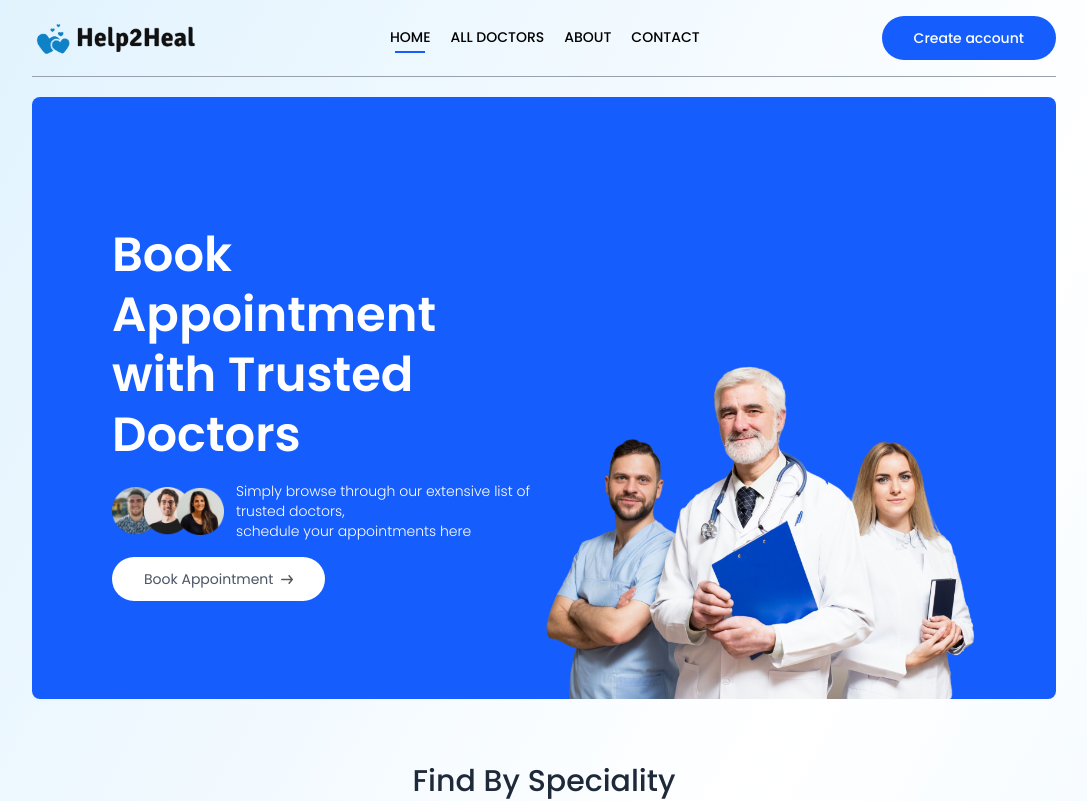
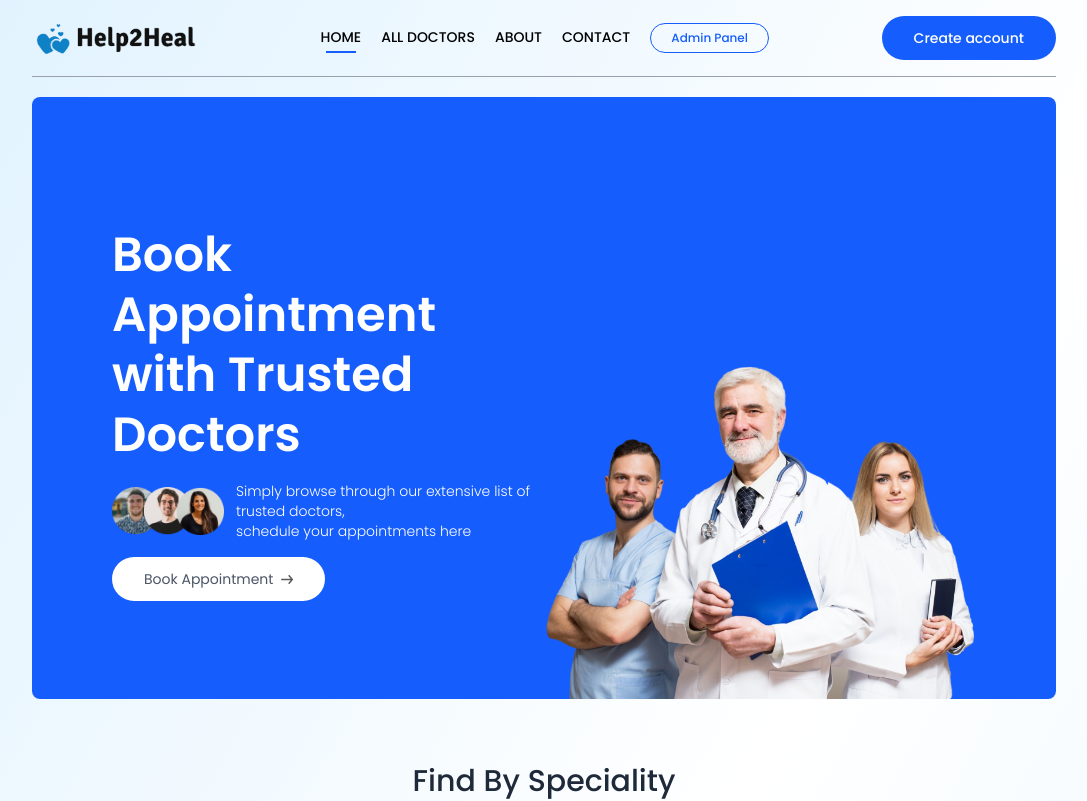
Before and after one commit to VC-Nithesh944/Help2Heal, a React (Vite) app in the folder frontend/: page / in a window 1280 px wide. Shown: the top 801 px of the page, without its empty margins (96-1183 px from the left). Built offline with nearby package versions, Linux system fonts and the light colour scheme; no server answers.

Commit message:
Added Admin Panel Button

```diff
--- a/frontend/src/components/Navbar.jsx
+++ b/frontend/src/components/Navbar.jsx
@@ -10,6 +10,7 @@ const Navbar = () => {
   const [showDropdown, setShowDropdown] = useState(false);
   const { token, setToken, userData } = useContext(AppContext);
 
+  const adminUrl = import.meta.env.VITE_ADMIN_URL;
   //TO remove token from localStorage
   const logout = () => {
     setToken(false);
@@ -49,31 +50,33 @@ const Navbar = () => {
           <li className="py-1">CONTACT</li>
           <hr className="border-none outline-none h-0.5 bg-primary w-3/4 m-auto hidden" />
         </NavLink>
+        {/* Add Admin Panel NavLink */}
+        <li
+          onClick={() => window.open(adminUrl, "_blank", "noopener,noreferrer")}
+          className="py-1.5 text-xs px-5 cursor-pointer border rounded-full text-blue-600 hover:text-blue-700">
+          Admin Panel
+        </li>
       </ul>
       <div className="flex items-center gap-4">
         {token && userData ? (
           <div
             onClick={() => setShowDropdown((prev) => !prev)}
-            className="flex items-center gap-2 cursor-pointer group relative"
-          >
+            className="flex items-center gap-2 cursor-pointer group relative">
             <img className="w-8 rounded-full" src={userData.image} alt="" />
             <img className="w-2.5" src={assets.dropdown_icon} alt="" />
             <div
               className={`absolute top-0 right-0 pt-14 text-base font-medium text-gray-600 z-20 ${
                 showDropdown ? "block" : "hidden"
-              }  group-hover:block `}
-            >
+              }  group-hover:block `}>
               <div className="min-w-48 bg-stone-100 rounded flex flex-col gap-4 p-4">
                 <p
                   onClick={() => navigate("my-profile")}
-                  className="hover:text-black cursor-pointer"
-                >
+                  className="hover:text-black cursor-pointer">
                   My Profile
                 </p>
                 <p
                   onClick={() => navigate("my-appointments")}
-                  className="hover:text-black cursor-pointer"
-                >
+                  className="hover:text-black cursor-pointer">
                   My Appointments
                 </p>
                 <p onClick={logout} className="hover:text-black cursor-pointer">
@@ -85,8 +88,7 @@ const Navbar = () => {
         ) : (
           <button
             onClick={() => navigate("/login")}
-            className="bg-blue-600 text-white px-8 py-3 rounded-full font-medium hidden md:block cursor-pointer"
-          >
+            className="bg-blue-600 text-white px-8 py-3 rounded-full font-medium hidden md:block cursor-pointer">
             Create account
           </button>
         )}
@@ -101,8 +103,7 @@ const Navbar = () => {
         <div
           className={` ${
             showMenu ? "fixed w-full" : "h-0 w-0"
-          } md:hidden right-0 top-0 bottom-0 z-20 overflow-hidden bg-white transition-all`}
-        >
+          } md:hidden right-0 top-0 bottom-0 z-20 overflow-hidden bg-white transition-all`}>
           <div className="flex items-center justify-between px-5 py-6">
             <img className="w-35" src={assets.logo} alt="" />
             <img
```
